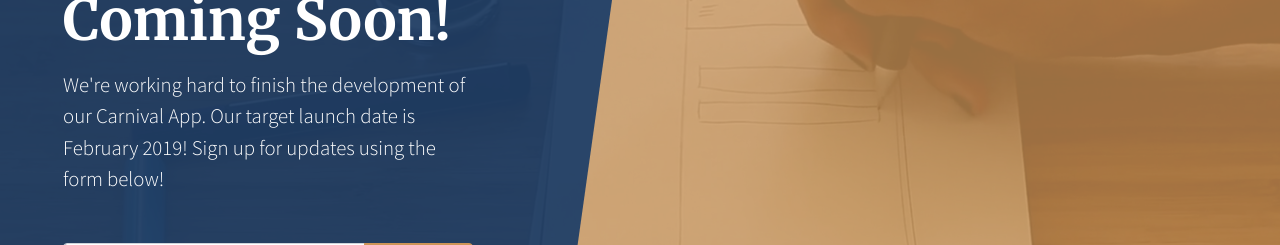
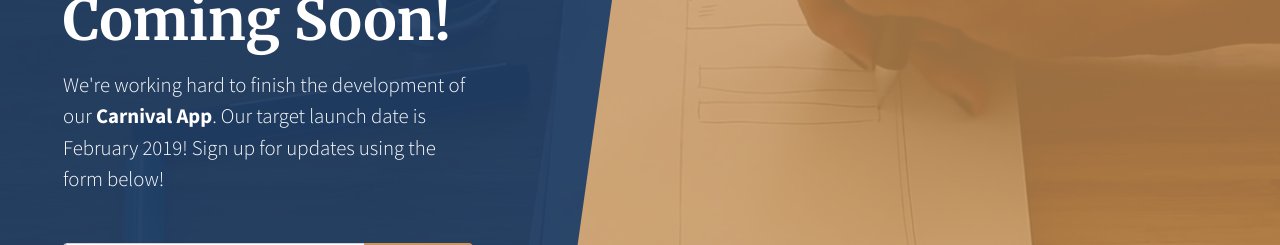
Before and after one commit to asn-carnaval/home, a website: page index.html in a window 1280 px wide. Shown: the part 256-501 px from the top of the page. Drawn offline with Linux system fonts and the light colour scheme.

Commit message:
Update index.html

```diff
--- a/index.html
+++ b/index.html
@@ -34,7 +34,7 @@
           <div class="col-12 my-auto">
             <div class="masthead-content text-white py-5 py-md-0">
               <h1 class="mb-3">Coming Soon!</h1>
-              <p class="mb-5">We're working hard to finish the development of our Carnival App. Our target launch date is
+              <p class="mb-5">We're working hard to finish the development of our <strong>Carnival App</strong>. Our target launch date is
                  February 2019! Sign up for updates using the form below!</p>
               <div class="input-group input-group-newsletter">
                 <input type="email" class="form-control" placeholder="Enter email..." aria-label="Enter email..." aria-describedby="basic-addon">
```
